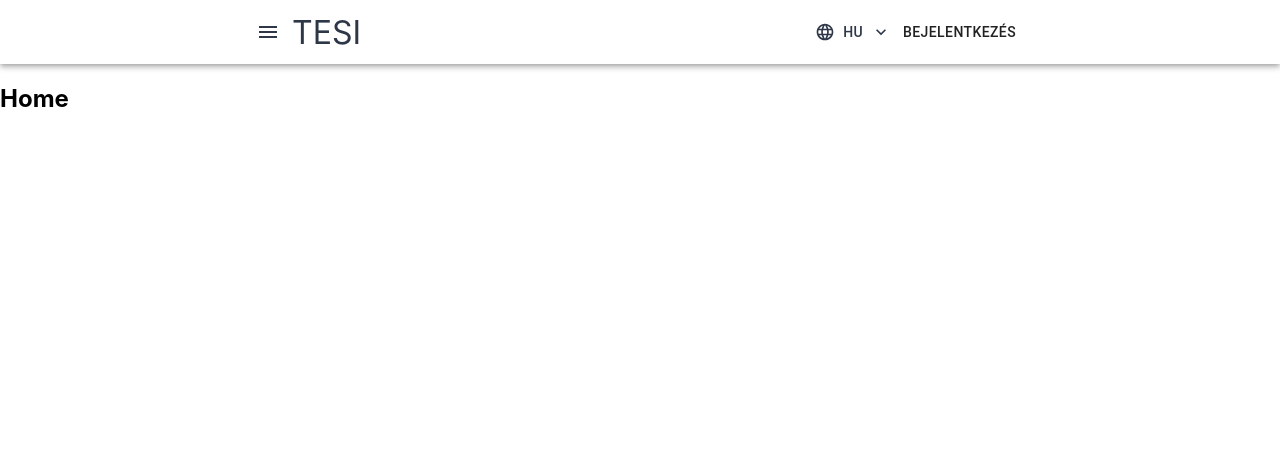
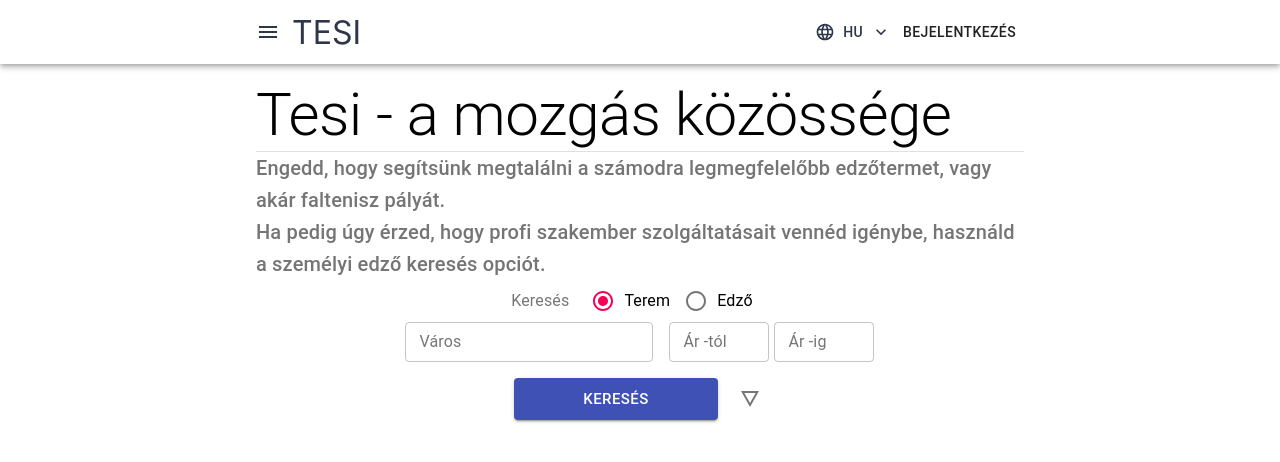
Before and after one commit to ddemeter56/react-tesi-front, a React (Create React App) app: page / in a window 1280 px wide. Shown: the top 462 px of the page. Built offline with nearby package versions, Linux system fonts and the light colour scheme.

Commit message:
Landing page search

```diff
--- a/package.json
+++ b/package.json
@@ -5,6 +5,7 @@
   "dependencies": {
     "@material-ui/core": "^4.11.4",
     "@material-ui/icons": "^4.11.2",
+    "@material-ui/lab": "^4.0.0-alpha.58",
     "@reduxjs/toolkit": "^1.6.0",
     "@testing-library/jest-dom": "^5.11.4",
     "@testing-library/react": "^11.1.0",
--- a/public/index.html
+++ b/public/index.html
@@ -24,7 +24,7 @@
       work correctly both with client-side routing and a non-root public URL.
       Learn how to configure a non-root public URL by running `npm run build`.
     -->
-    <title>React App</title>
+    <title>TESI | A mozgás közössége</title>
   </head>
   <body>
     <noscript>You need to enable JavaScript to run this app.</noscript>
--- a/src/App.js
+++ b/src/App.js
@@ -4,11 +4,7 @@ import {
   Route
 } from "react-router-dom";
 import Navigation from "./components/Navigation";
-
-
-function Home() {
-  return <h2>Home</h2>;
-}
+import Home from './components/Home';
 
 function About() {
   return <h2>About</h2>;
--- /dev/null
+++ b/src/components/Home.js
@@ -0,0 +1,38 @@
+import Grid from '@material-ui/core/Grid';
+import HomeSearchBar from './HomeSearchBar';
+import { makeStyles } from '@material-ui/core/styles';
+import LandingSpeech from './LandingSpeech';
+
+const useStyles = makeStyles((theme) => ({
+  container: {
+    padding: "15px",
+    [theme.breakpoints.between('md', 'xl')] : {
+      width: "60%",
+      margin: "0px auto"
+    }
+  }
+}));
+
+const Home = () => {
+
+  const classes = useStyles();
+
+  return(
+    <div className={classes.container}>
+      <Grid
+        container
+        direction="row-reverse"
+        justify="center"
+        alignItems="center">
+        <Grid item xl={6}>
+          <LandingSpeech />
+        </Grid>
+        <Grid item xl={6}>
+          <HomeSearchBar />
+        </Grid>
+      </Grid>
+    </div>
+  )
+}
+
+export default Home;
--- /dev/null
+++ b/src/components/HomeSearchBar.js
@@ -0,0 +1,315 @@
+
+import { makeStyles } from '@material-ui/core/styles';
+import { useState } from 'react';
+import Grid from '@material-ui/core/Grid'
+import Button from '@material-ui/core/Button';
+import TextField from '@material-ui/core/TextField';
+import IconButton from '@material-ui/core/IconButton';
+import Radio from '@material-ui/core/Radio';
+import RadioGroup from '@material-ui/core/RadioGroup';
+import FormControlLabel from '@material-ui/core/FormControlLabel';
+import FormControl from '@material-ui/core/FormControl';
+import FormLabel from '@material-ui/core/FormLabel';
+import Container from '@material-ui/core/Container';
+import DetailsIcon from '@material-ui/icons/Details';
+import Autocomplete from '@material-ui/lab/Autocomplete';
+import Tooltip from '@material-ui/core/Tooltip';
+
+const useStyles = makeStyles((theme) => ({
+  button: {
+    [theme.breakpoints.between('xs', 'lg')] : {
+      textAlign: "center"
+    }
+  }
+}));
+
+const basicGymSearch = () => {
+  return (
+    <>
+      <Grid item>
+        <TextField id="outlined-basic" label="Város" variant="outlined" size="small" />
+      </Grid>
+      <Grid item>
+        <TextField style={{ width: 100, paddingRight: 5 }} id="outlined-basic" label="Ár -tól" variant="outlined" size="small" />
+        <TextField style={{ width: 100 }} id="outlined-basic" label="Ár -ig" variant="outlined" size="small" />
+      </Grid>
+    </>
+  )
+}
+
+const basicPtSearch = () => {
+  return (
+    <>
+      <Grid item>
+        <TextField id="outlined-basic" label="Város" variant="outlined" size="small" />
+      </Grid>
+      <Grid item>
+        <Autocomplete
+          multiple
+          id="tags-standard"
+          options={specializations}
+          getOptionLabel={(option) => option.name}
+          defaultValue={[]}
+          style={{width:200}}
+          renderInput={(params) => (
+            <TextField
+              {...params}
+              variant="standard"
+              label="Specializációk"
+              size="small"
+            />
+          )}
+        />
+      </Grid>
+    </>
+  )
+}
+
+const HomeSearchBar = () => {
+  const classes = useStyles();
+  const [value, setValue] = useState('gym');
+
+  const handleChange = (event) => {
+    setValue(event.target.value);
+  };
+  return(
+    <Container>
+      <FormControl size="small" fullWidth component="fieldset">
+        <Grid container direction="row" alignItems="center" justify="center" spacing={3}>
+          <Grid item>
+            <FormLabel component="legend">Keresés</FormLabel>
+          </Grid>
+          <Grid item>
+            <RadioGroup row aria-label="searchSelector" name="searchSelector" value={value} onChange={handleChange}>
+              <FormControlLabel value="gym" control={<Radio />} label="Terem" />
+              <FormControlLabel value="trainer" control={<Radio />} label="Edző" />
+            </RadioGroup>
+          </Grid>
+        </Grid>
+      </FormControl>
+      <Grid container justify="center" alignContent="center" alignItems="center" spacing={2}>
+        {value === 'gym' ? basicGymSearch() : basicPtSearch()}
+        <Grid item className={classes.button} xs={12} sm={12} lg={4}>
+          <Button style={{width: "100%"}} variant="contained" color="primary" size="large">
+            Keresés
+          </Button>
+        </Grid>
+        <Tooltip title="Részletes kereső" aria-label="detailed-search">
+          <IconButton style={{ textAlign: "center" }} aria-label="delete">
+            <DetailsIcon />
+          </IconButton>
+        </Tooltip>
+      </Grid>
+    </Container>
+  )
+}
+
+export default HomeSearchBar;
+
+// It's an API call please use: api/public/codes/specialization
+const specializations = [
+  {
+    "code": 2,
+    "name": "Weight Loss"
+  },
+  {
+    "code": 3,
+    "name": "Corrective Exercise"
+  },
+  {
+    "code": 4,
+    "name": "Mobility and Flexibility"
+  },
+  {
+    "code": 5,
+    "name": "Muscle Hypertrophy"
+  },
+  {
+    "code": 6,
+    "name": "Core Training"
+  },
+  {
+    "code": 7,
+    "name": "Athletic Performance"
+  },
+  {
+    "code": 8,
+    "name": "Functional Fitness"
+  },
+  {
+    "code": 9,
+    "name": "High Intensity Interval Training"
+  },
+  {
+    "code": 10,
+    "name": "CrossFit"
+  },
+  {
+    "code": 11,
+    "name": "Olympic Lifting"
+  },
+  {
+    "code": 12,
+    "name": "TRX Suspension Training"
+  },
+  {
+    "code": 13,
+    "name": "Strength & Conditioning"
+  },
+  {
+    "code": 14,
+    "name": "Powerlifting"
+  },
+  {
+    "code": 15,
+    "name": "Contest preparation"
+  },
+  {
+    "code": 16,
+    "name": "Strength training"
+  },
+  {
+    "code": 17,
+    "name": "Athletic strength and conditioning"
+  },
+  {
+    "code": 18,
+    "name": "Injury prevention"
+  },
+  {
+    "code": 19,
+    "name": "Race Preparation"
+  },
+  {
+    "code": 20,
+    "name": "Athletic Training"
+  },
+  {
+    "code": 21,
+    "name": "Introduction to Fitness"
+  },
+  {
+    "code": 22,
+    "name": "Compensation"
+  },
+  {
+    "code": 23,
+    "name": "Sports Conditioning"
+  },
+  {
+    "code": 24,
+    "name": "TRX Training"
+  },
+  {
+    "code": 25,
+    "name": "Athlete Strength and Conditioning"
+  },
+  {
+    "code": 26,
+    "name": "Olympic Lifting"
+  },
+  {
+    "code": 27,
+    "name": "Plyometric and Agility Training"
+  },
+  {
+    "code": 28,
+    "name": "Triphasic Training"
+  },
+  {
+    "code": 29,
+    "name": "Sand Training"
+  },
+  {
+    "code": 30,
+    "name": "Mobility Stability Training"
+  },
+  {
+    "code": 31,
+    "name": "Speed and Power Development"
+  },
+  {
+    "code": 32,
+    "name": "CrossFit"
+  },
+  {
+    "code": 33,
+    "name": "Olympic Weightlifting"
+  },
+  {
+    "code": 34,
+    "name": "Muscle Building"
+  },
+  {
+    "code": 35,
+    "name": "Weight Loss"
+  },
+  {
+    "code": 36,
+    "name": "Athletic Strength and Conditioning"
+  },
+  {
+    "code": 37,
+    "name": "Body Sculpting and Toning"
+  },
+  {
+    "code": 38,
+    "name": "Posture and mobility specialist"
+  },
+  {
+    "code": 39,
+    "name": "Parkour"
+  },
+  {
+    "code": 40,
+    "name": "Calisthenics"
+  },
+  {
+    "code": 41,
+    "name": "Seniors"
+  },
+  {
+    "code": 42,
+    "name": "Pilates"
+  },
+  {
+    "code": 43,
+    "name": "Yoga"
+  },
+  {
+    "code": 44,
+    "name": "Pre/Post Natal"
+  },
+  {
+    "code": 45,
+    "name": "Post Rehabilitative Fitness"
+  },
+  {
+    "code": 46,
+    "name": "Outdoor trail workouts"
+  },
+  {
+    "code": 47,
+    "name": "Body weight training"
+  },
+  {
+    "code": 48,
+    "name": "Wellness"
+  },
+  {
+    "code": 49,
+    "name": "Fitness for mature adults"
+  },
+  {
+    "code": 50,
+    "name": "Posture Restoration"
+  },
+  {
+    "code": 51,
+    "name": "Lower Back Restoration"
+  },
+  {
+    "code": 52,
+    "name": "Body Composition Improvement"
+  }
+];
--- /dev/null
+++ b/src/components/LandingSpeech.js
@@ -0,0 +1,20 @@
+import Typography from '@material-ui/core/Typography';
+import Divider from '@material-ui/core/Divider';
+const LandingSpeech = () => {
+  return (
+    <>
+      <Typography variant="h2">
+        Tesi - a mozgás közössége
+      </Typography>
+      <Divider />
+      <Typography inline variant="h6" color="textSecondary">
+        Engedd, hogy segítsünk megtalálni a számodra legmegfelelőbb edzőtermet, vagy akár faltenisz pályát.
+      </Typography>
+      <Typography inline variant="h6" color="textSecondary">
+        Ha pedig úgy érzed, hogy profi szakember szolgáltatásait vennéd igénybe, használd a személyi edző keresés opciót.
+      </Typography>
+
+    </>
+  );
+}
+export default LandingSpeech;
--- a/src/components/Navigation.js
+++ b/src/components/Navigation.js
@@ -7,6 +7,7 @@ import SideBar from './SideBar';
 import { useTranslation } from 'react-i18next';
 import { Link } from 'react-router-dom';
 import LanguageSelector from './LanguageSelector';
+
 const useStyles = makeStyles((theme) => ({
   root: {
     flexGrow: 1,
@@ -21,6 +22,12 @@ const useStyles = makeStyles((theme) => ({
     fontSize: "2rem",
     color: "rgb(45, 55, 72)"
   },
+  toolbar: {
+    [theme.breakpoints.between('md', 'xl')] : {
+      width: "60%",
+      margin: "0px auto"
+    }
+  }
 }));
 
 export default function Navigation() {
@@ -31,7 +38,7 @@ export default function Navigation() {
   return (
     <div className={classes.root}>
       <AppBar position="static" style={{ backgroundColor: "white"}}>
-        <Toolbar style={{ margin: "0px auto", width: "60%"}}>
+        <Toolbar className={classes.toolbar}>
           <SideBar />
           <Link className={classes.title} to="/">
             TESI
```
Also changed, not shown: 1 other file (tests, documents, lock files or other folders).
